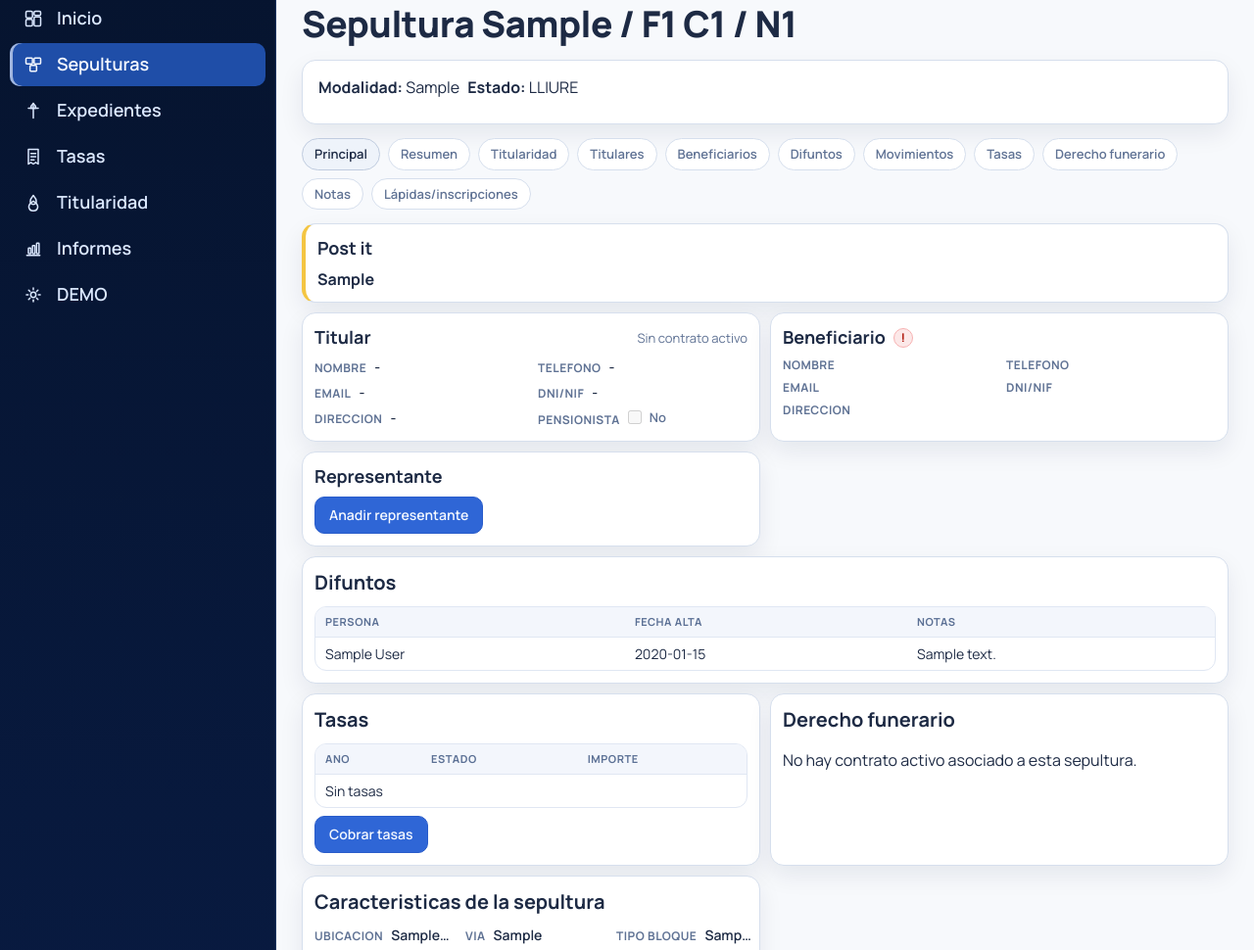
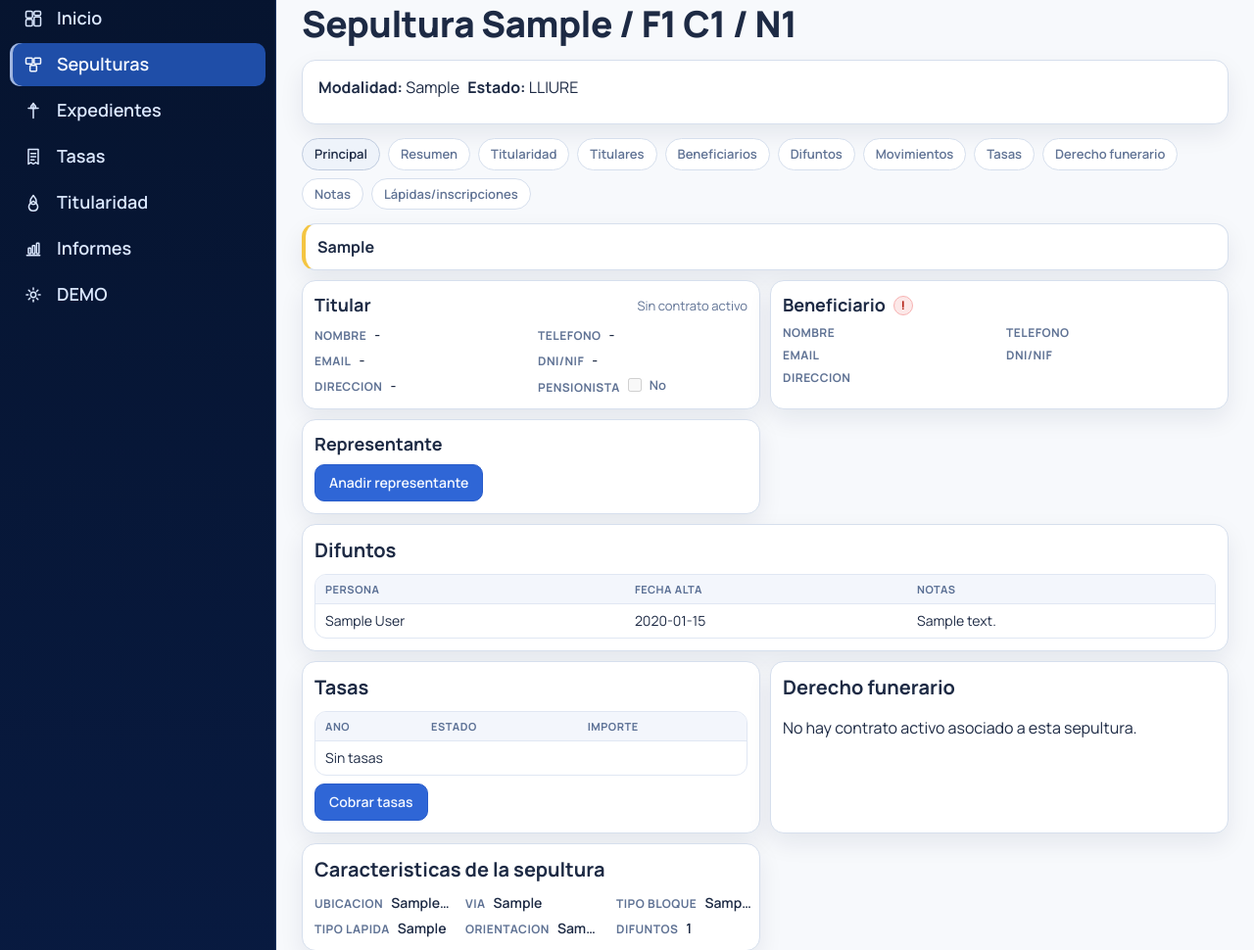
Before and after one commit to jaumecarreno/cementerio, a Flask app: page /cementerio/sepulturas/1 in a window 1280 px wide. Shown: the part 89-1059 px from the top of the page at 98% size. Run offline with Flask 3, Linux system fonts and the light colour scheme; a user stored in the database is signed in; tables that the repository leaves empty hold one stand-in row (values such as "Sample post"); some libraries are stand-ins or nearby versions.

Commit message:
feat: remove postit header from grave detail view and update related test

```diff
--- a/app/templates/cemetery/detail.html
+++ b/app/templates/cemetery/detail.html
@@ -72,9 +72,6 @@
 <section class="detail-cards">
   {% if data.sepultura.postit %}
   <div class="box detail-card detail-card-wide postit-card">
-    <div class="detail-card-head">
-      <h3>Post it</h3>
-    </div>
     <p class="postit-card-text">{{ data.sepultura.postit }}</p>
   </div>
   {% endif %}
```
Also changed, not shown: tests/test_integration.py (+1 -1 lines).
